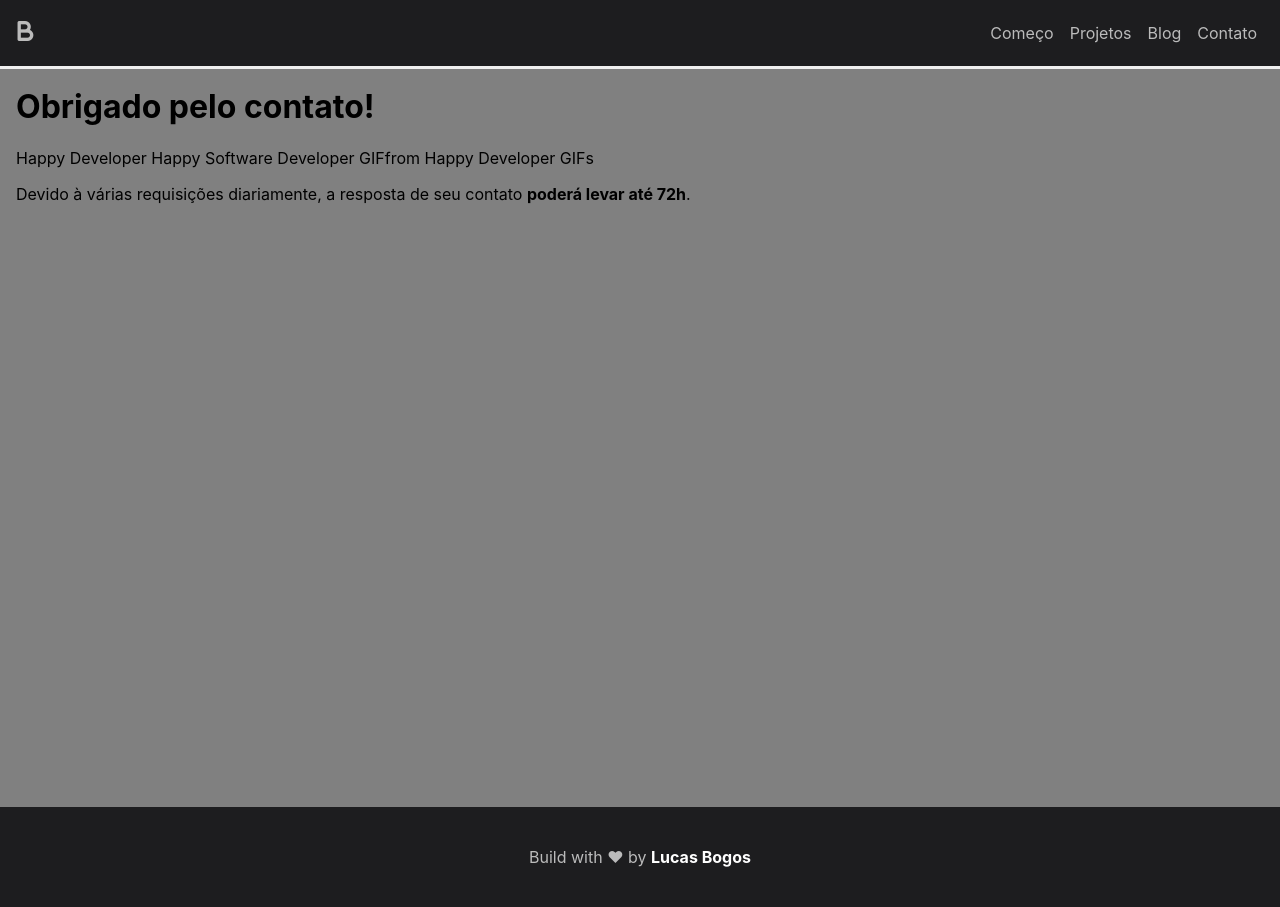
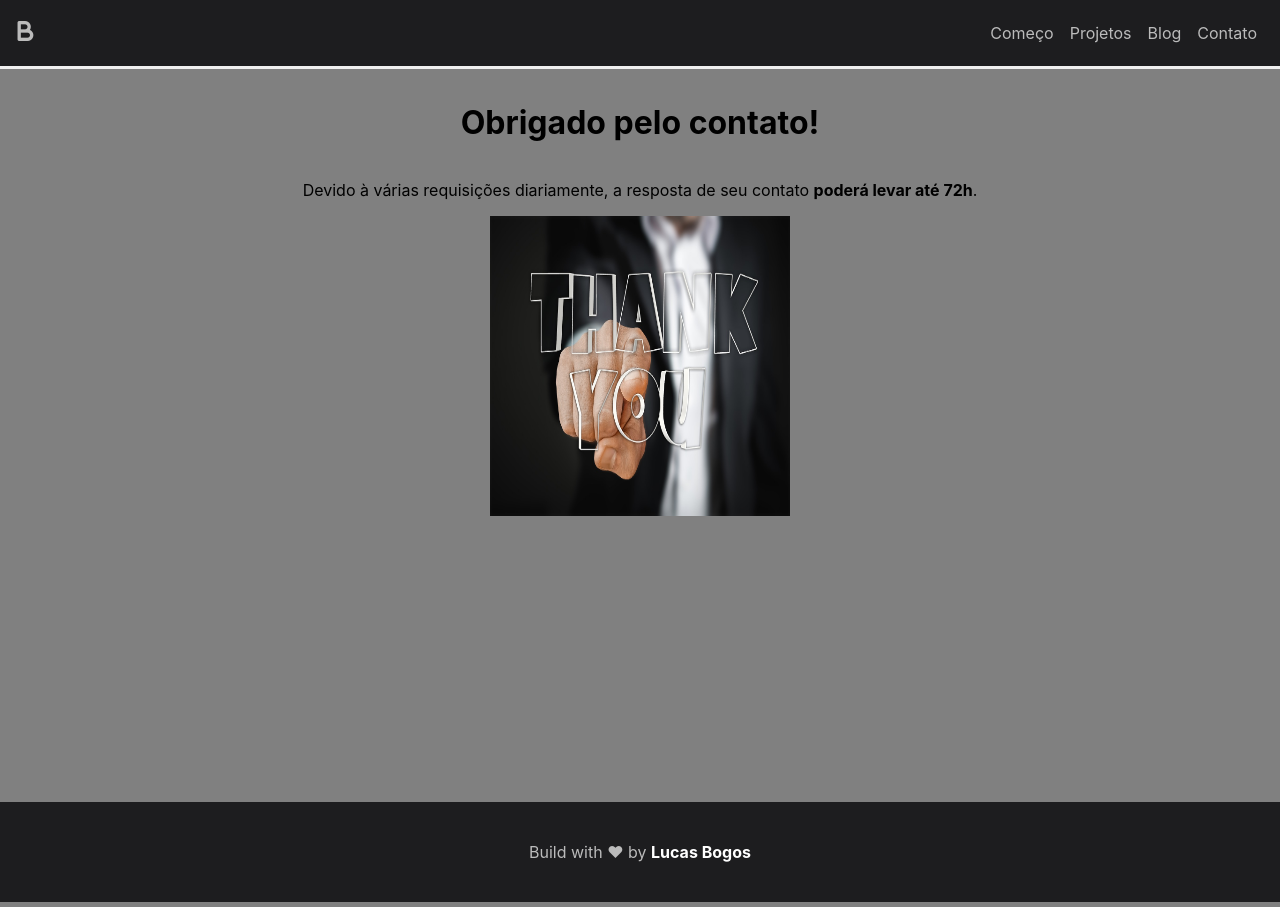
Before and after one commit to lucas-bogos/lucas-bogos-portifolio, a Next.js app: page /agradecimento in a window 1280 px wide. Built offline with nearby package versions, Linux system fonts and the light colour scheme.

Commit message:
altera o gif para uma imagem de agradecimento

```diff
--- a/src/pages/agradecimento.jsx
+++ b/src/pages/agradecimento.jsx
@@ -1,9 +1,15 @@
 import styles from "../styles/Agradecimento.module.css";
+import Image from "next/image";
 
 export default function agradecimento() {
     return <div className={styles.agradecimento}>
         <h1>Obrigado pelo contato!</h1>
-        <div className="tenor-gif-embed" data-postid="23282582" data-share-method="host" data-aspect-ratio="1.77778" data-width="100%"><a href="https://tenor.com/view/happy-developer-happy-software-developer-happy-dev-gif-23282582">Happy Developer Happy Software Developer GIF</a>from <a href="https://tenor.com/search/happy+developer-gifs">Happy Developer GIFs</a></div> <script type="text/javascript" async src="https://tenor.com/embed.js"></script>
         <p>Devido à várias requisições diariamente, a resposta de seu contato <strong>poderá levar até 72h</strong>.</p>
+        <Image
+            src="/images/thank-you.jpg"
+            width="300"
+            height="300"
+            alt="lucas-bogos-agradece-pelo-contato"
+        />
     </div>
 }
--- a/src/styles/Agradecimento.module.css
+++ b/src/styles/Agradecimento.module.css
@@ -1,3 +1,7 @@
 .agradecimento {
     margin: 1em;
+    display: flex;
+    justify-content: center;
+    align-items: center;
+    flex-direction: column;
 }
```
Also changed, not shown: public/images/thank-you.jpg (added).
